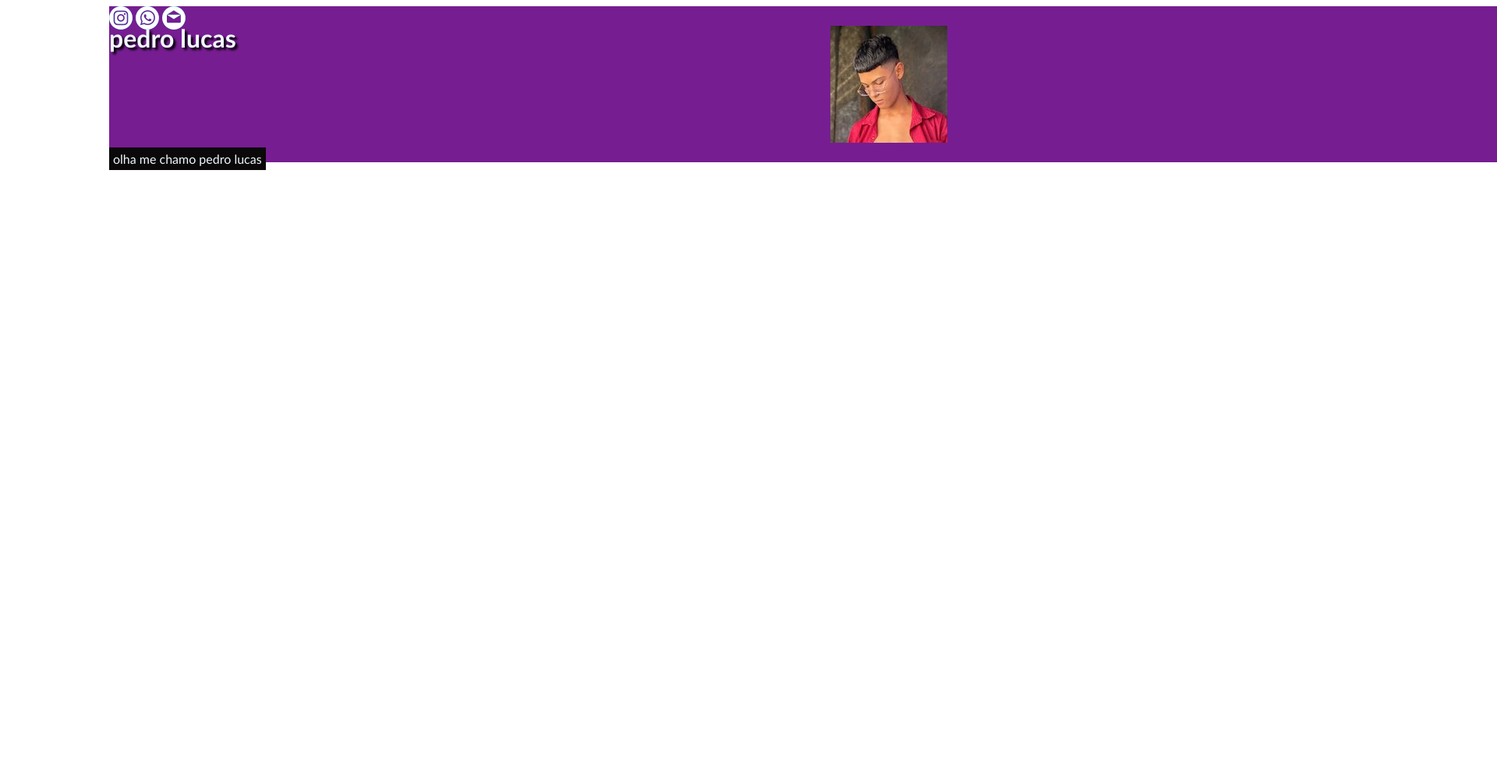
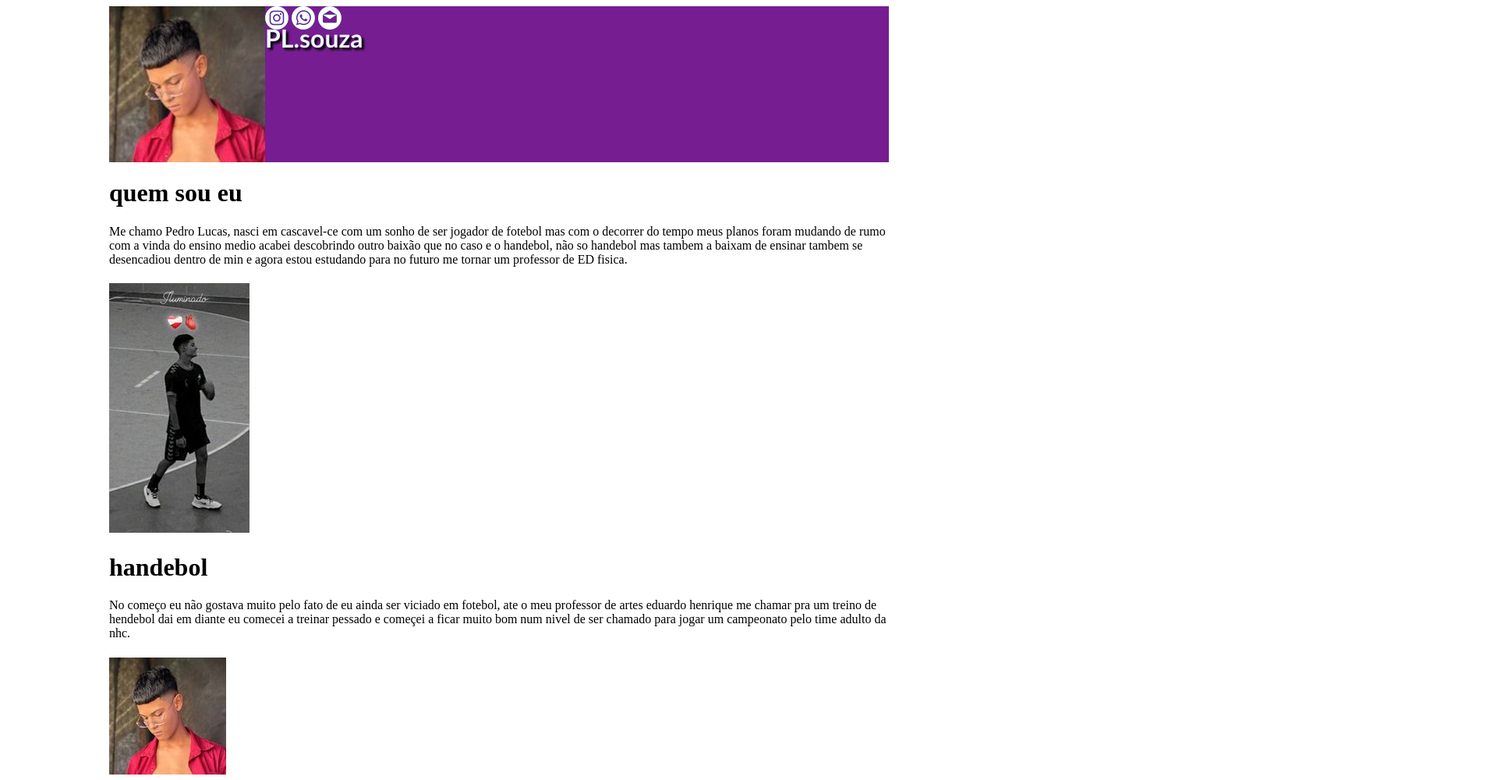
Before and after one commit to PLsilva006/projeto, a plain HTML site: page index.html in a window 1280 px wide. Shown: the top 1000 px of the page at 78% size, 1920 px wide, since content can reach past the window. Before the commit the page ends 800 px from the top, so only its background shows below. Drawn offline with Linux system fonts and the light colour scheme.

Commit message:
atualizaçoes

```diff
--- a/index.html
+++ b/index.html
@@ -11,7 +11,7 @@
     <!-- essa e a tag do progeto. -->
 
     <header>
-     <div id="capa">
+     <div id="capa"> <img src="images/341000247_6013922185359753_5675285357584106128_n.jpg" alt="" id="perfil">
      <div id="sociais">
        <a href="https://www.instagram.com/_pl.souza10/" target="_blank" rel="noopener noreferrer"><img src="images/logo-instagram.png"  alt="instagram" class="sociais"></a>
 
@@ -20,13 +20,30 @@
        <a href="mailto:pedrolucassilvasouza00@gmail.com"><img src="images/logo-email.png" alt="email"class="sociais"></a>
 
     </div>
-    <h1> pedro lucas </h1>
-    <p> olha me chamo pedro lucas </p>
+    <h1> PL.souza </h1>
+
 </div>
 
     </header>
     <main>
-        <h1></p>
+        <h1>quem sou eu</h1>
+        <p>Me chamo Pedro Lucas, nasci em cascavel-ce  com um sonho de ser jogador de fotebol mas com o decorrer do tempo meus planos foram mudando de rumo com a vinda do ensino medio acabei descobrindo outro baixão que no caso e o handebol, não so handebol mas tambem a baixam de ensinar tambem se desencadiou dentro de min e agora estou estudando para no futuro me tornar um professor de ED fisica.</p>
+
+        <div id=" images">
+<div class="123">
+<h1></h1>
+<img src="images/355429155_254088770576205_1577219575629617495_n_ (1).jpg" alt="">
+</div>
+        </div>
+
+        <h1> handebol</h1>
+        <p>No começo eu não gostava muito pelo fato de eu ainda ser viciado em fotebol, ate o meu professor de  artes eduardo henrique me chamar pra um treino de hendebol dai em diante eu comecei a treinar pessado e começei a ficar muito bom  num nivel de ser chamado para jogar um campeonato pelo time adulto da nhc.    </p>
+
+        <div class="123">
+            <h1></h1>
+            <img src="images/341000247_6013922185359753_5675285357584106128_n.jpg"">
+            </div>
     </main>
+
 </body>
 </html>
--- a/style.css
+++ b/style.css
@@ -6,18 +6,14 @@ header, main, footer{
 
 div#capa{
 background-color: rgb(119, 29, 146); /*cor de fundo*/
-width: 200%; /*faz a div ocupar 100% da larguea maxima da header*/
+width: 100%; /*faz a div ocupar 100% da larguea maxima da header*/
 height: 200px;/*altura da capa*/
-background-image: url('images/341000247_6013922185359753_5675285357584106128_n.jpg'); coloca uma imagem de fundo na div*/
-background-size: cover; /* ajusta o tamanho da imagem*/
-background-repeat: no-repeat;/*não repete a imagem*/
-background-position: center;/*posiciona  a imagem no meio da dive*/
+
 color: aliceblue;
 font-family:'Gill Sans', 'Gill Sans MT', Calibri, 'Trebuchet MS', sans-serif;
 position: relative; /*posicionamento do pai deve ser relativo*/
 display: flex; /* deixa os elementos internos  um abaixo do outro de cima para baixo*/
-flex-direction: column;
-align-items: baseline; /* alinhamento horizontal*/
+
 }
 
 #capa>h1{
@@ -34,11 +30,12 @@ align-items: baseline; /* alinhamento horizontal*/
 div#sociais{
     /*background-color:rgb(4, 218, 247); /* temporario*/
     width: 165px;
-    position:absolute; /posicionamento do filho deve ser absoluto
+    position:absolute; /*posicionamento do filho deve ser absoluto
     bottom: 20px
     right: 20px
     display: flex; /*desixa o elemento interno "solto" para serem posicionados*/
     justify-content: space-between; /* distribui os elementos internos na horizontal*/
+    left: 200px;
 }
 
 img.sociais{
```
Also changed, not shown: images/354532847_214633151537360_4318139855433736204_n_.jpg (added), images/355429155_254088770576205_1577219575629617495_n_ (1).jpg (added).
